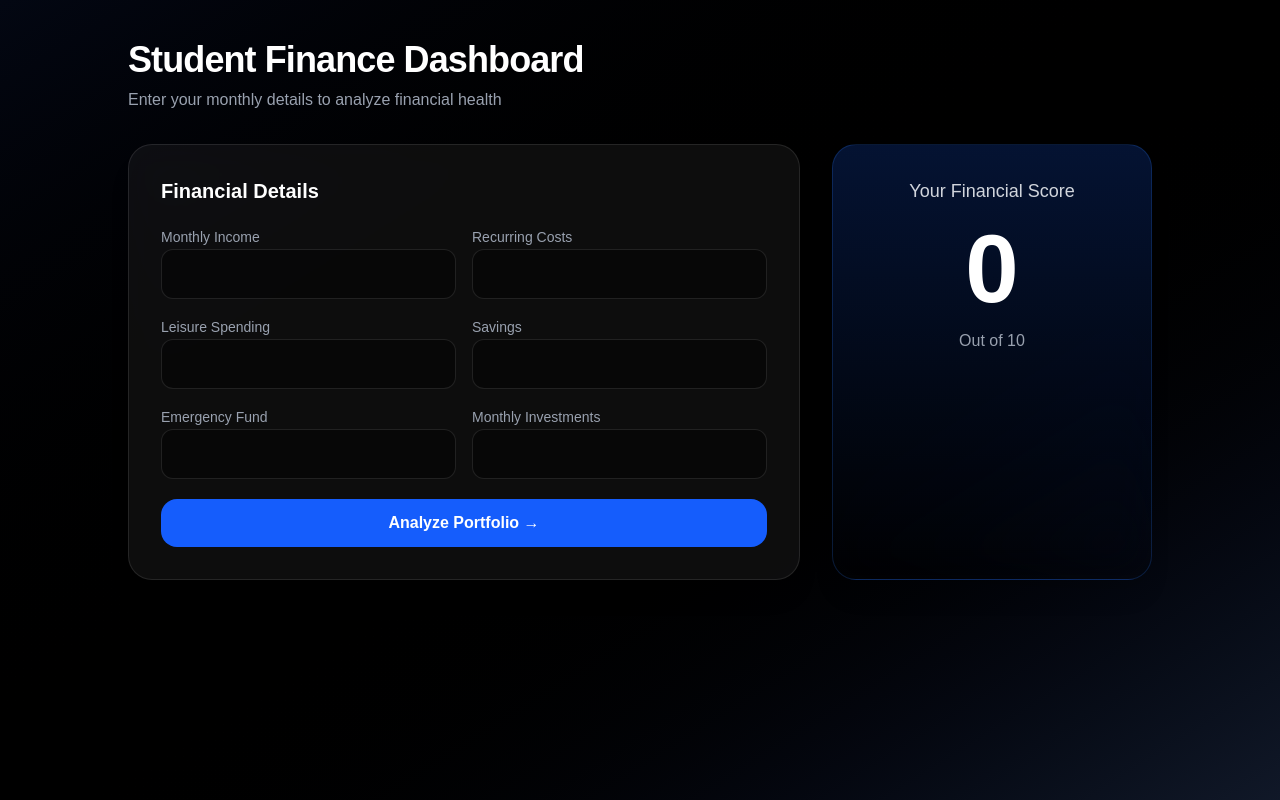
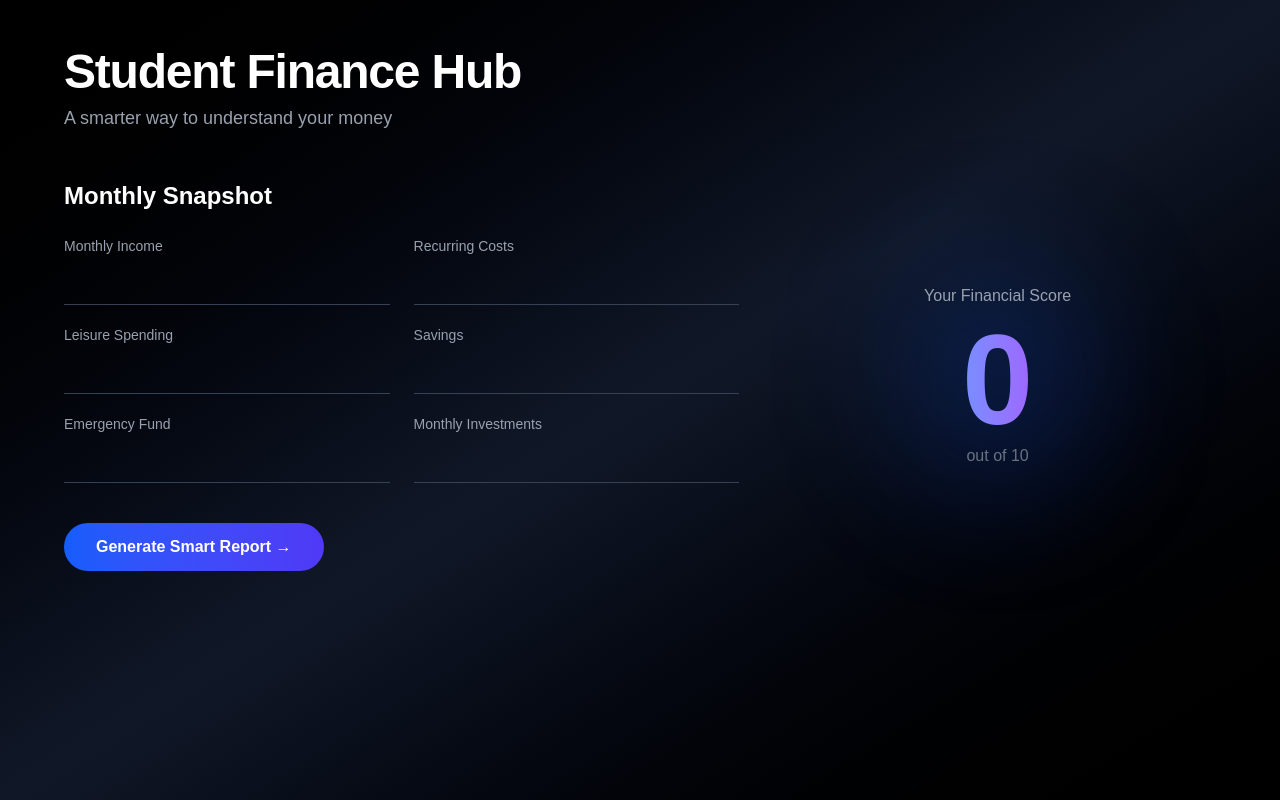
Before and after one commit to Rohan20648/money-gurus, a Next.js app: page /dashboard in a window 1280 px wide. Built offline with nearby package versions, Linux system fonts and the light colour scheme.

Commit message:
Update DashboardClient.tsx

```diff
--- a/app/dashboard/DashboardClient.tsx
+++ b/app/dashboard/DashboardClient.tsx
@@ -88,26 +88,27 @@ export default function DashboardClient() {
       setter(e.target.value === "" ? "" : Number(e.target.value));
 
   return (
-    <main className="min-h-screen bg-gradient-to-br from-gray-950 via-black to-gray-900 text-white p-10">
-      <div className="max-w-5xl mx-auto space-y-8">
+    <main className="min-h-screen bg-gradient-to-br from-black via-gray-900 to-black text-white px-8 py-12">
+      <div className="max-w-6xl mx-auto">
 
-        <header className="space-y-2">
-          <h1 className="text-4xl font-extrabold tracking-tight">
+        <header className="mb-12">
+          <h1 className="text-5xl font-bold tracking-tight">
             {userType === "student"
-              ? "Student Finance Dashboard"
-              : "Personal Finance Dashboard"}
+              ? "Student Finance Hub"
+              : "Personal Finance Hub"}
           </h1>
-          <p className="text-gray-400">
-            Enter your monthly details to analyze financial health
+          <p className="text-gray-400 mt-2 text-lg">
+            A smarter way to understand your money
           </p>
         </header>
 
-        <div className="grid lg:grid-cols-3 gap-8">
+        <div className="relative grid lg:grid-cols-5 gap-10">
 
-          <div className="lg:col-span-2 bg-white/5 border border-white/10 backdrop-blur-xl p-8 rounded-3xl shadow-xl space-y-5">
-            <h2 className="text-xl font-semibold">Financial Details</h2>
+          {/* Floating input section */}
+          <section className="lg:col-span-3 space-y-6">
+            <h2 className="text-2xl font-semibold">Monthly Snapshot</h2>
 
-            <div className="grid md:grid-cols-2 gap-4">
+            <div className="grid md:grid-cols-2 gap-x-6 gap-y-5">
               <Input label="Monthly Income" value={income} onChange={num(setIncome)} />
               <Input label="Recurring Costs" value={recurring} onChange={num(setRecurring)} />
               <Input label="Leisure Spending" value={leisure} onChange={num(setLeisure)} />
@@ -118,21 +119,26 @@ export default function DashboardClient() {
 
             <button
               onClick={goToPortfolio}
-              className="w-full bg-blue-600 hover:bg-blue-500 transition text-white py-3 rounded-2xl font-semibold"
+              className="mt-4 px-8 py-3 bg-gradient-to-r from-blue-600 to-indigo-600 hover:from-blue-500 hover:to-indigo-500 transition rounded-full font-semibold"
             >
-              Analyze Portfolio →
+              Generate Smart Report →
             </button>
-          </div>
+          </section>
 
-          <div className="bg-gradient-to-b from-blue-600/20 to-transparent border border-blue-500/20 backdrop-blur-xl p-8 rounded-3xl shadow-xl text-center">
-            <h2 className="text-lg text-gray-300">Your Financial Score</h2>
-            <div className="text-8xl font-extrabold mt-4">
-              {score}
+          {/* Score floating panel */}
+          <section className="lg:col-span-2 flex items-center justify-center">
+            <div className="relative">
+              <div className="absolute -inset-6 bg-blue-600/20 blur-3xl rounded-full"></div>
+
+              <div className="relative text-center">
+                <p className="text-gray-400 mb-2">Your Financial Score</p>
+                <div className="text-9xl font-extrabold bg-gradient-to-r from-blue-400 to-purple-500 bg-clip-text text-transparent">
+                  {score}
+                </div>
+                <p className="text-gray-500">out of 10</p>
+              </div>
             </div>
-            <p className="text-gray-400 mt-3">
-              Out of 10
-            </p>
-          </div>
+          </section>
 
         </div>
       </div>
@@ -150,13 +156,13 @@ function Input({
   onChange: (e: React.ChangeEvent<HTMLInputElement>) => void;
 }) {
   return (
-    <div className="space-y-1">
-      <label className="text-sm text-gray-400">{label}</label>
+    <div>
+      <label className="block text-sm text-gray-400 mb-1">{label}</label>
       <input
         type="number"
         value={value}
         onChange={onChange}
-        className="w-full bg-black/40 border border-white/10 focus:border-blue-500 outline-none p-3 rounded-xl"
+        className="w-full bg-transparent border-b border-gray-700 focus:border-blue-500 outline-none p-2 text-lg transition"
       />
     </div>
   );
```
